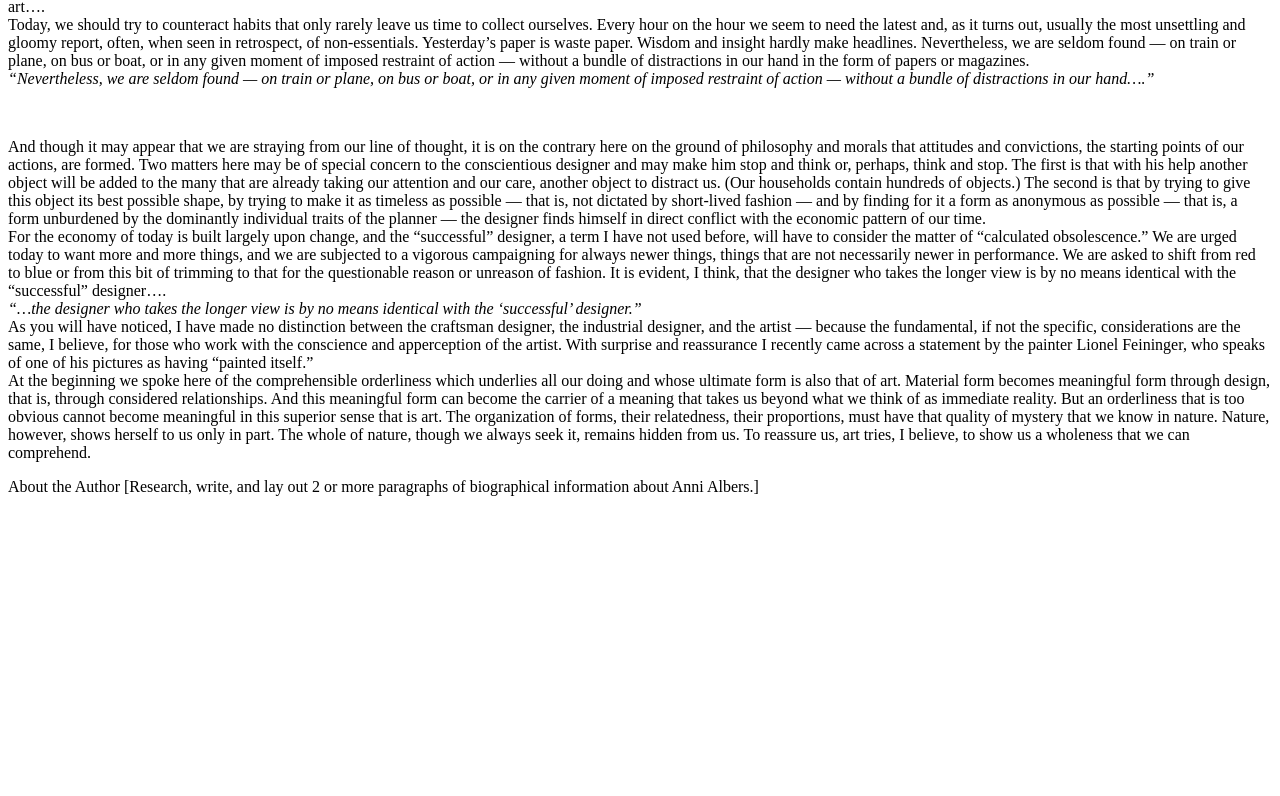
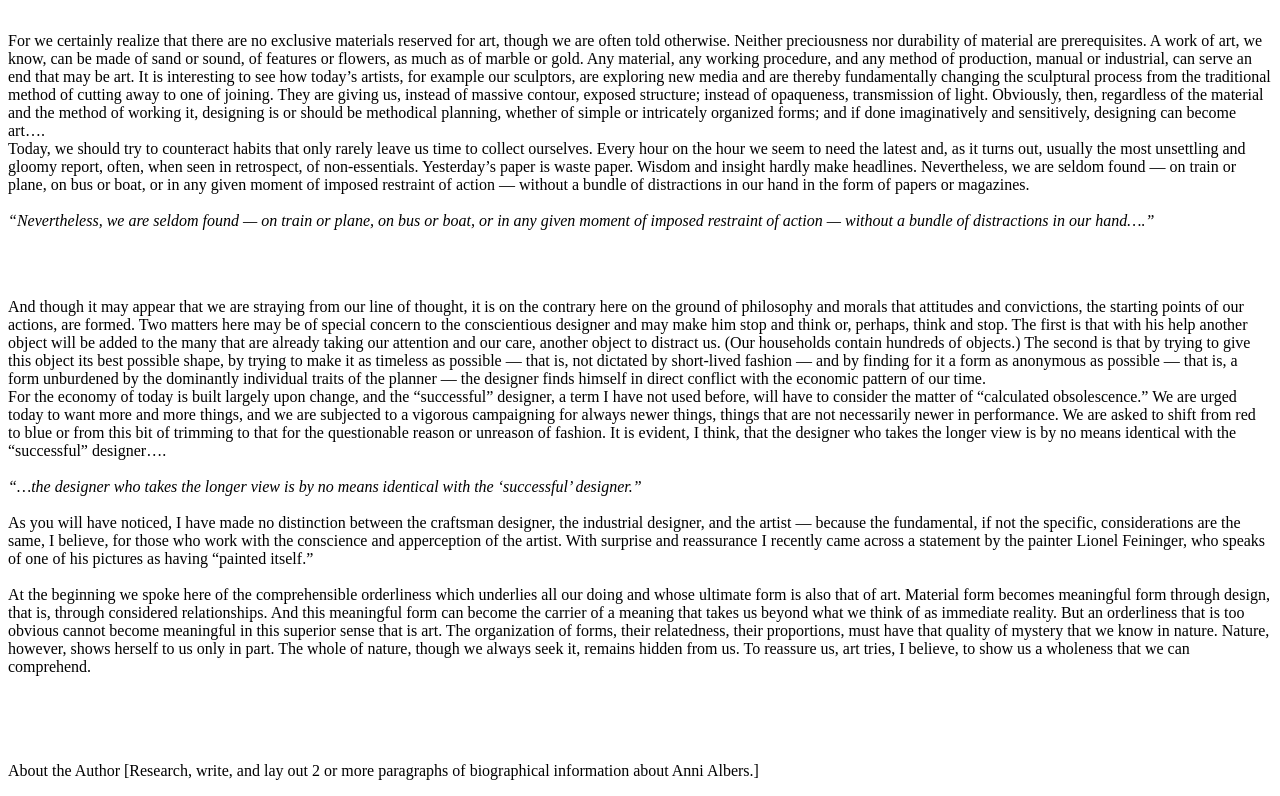
Before and after one commit to CybeleSagana/cybelesagana.github.io, a plain HTML site: page anni-albers/index2.html in a window 1280 px wide. Shown: the part 679-1475 px from the top of the page. Before the commit the page ends 1183 px from the top, so only its background shows below. Drawn offline with Linux system fonts and the light colour scheme; a script that the page names is missing.

Commit message:
edited br

```diff
--- a/anni-albers/index2.html
+++ b/anni-albers/index2.html
@@ -25,6 +25,8 @@
 <h1>Designing as Visual Organization</h1>
 <h2>Excerpts from Chapter 10 of the book On Weaving, by Anni Albers, 1965</h2>
 
+<br>
+<br>
 <p>It is safe, I suppose, to assume that today most if not all of us have had the experience of
 looking down from an airplane onto this earth. What we see is a free flow of forms intersected here
 and there by straight lines, rectangles, circles, and evenly drawn curves; that is, by shapes of great regularity.
@@ -36,10 +38,13 @@
 shape and substance, into a multiform body suitable for adoption into its own orbit of figuration. On the other hand, we see
 the waves controlled, where dams and dikes draw a rigid line between land and water.
 <br>
+<br>
 <em>“…when the matter of usefulness is involved, we plainly and without qualification use our characteristics:
 forms that, however far they may deviate in their final development, are intrinsically geometric.”</em>
 </p>
+
 <br>
+
 <p>
 To turn from “looking at” to action: we grow cabbages in straight rows and are not tempted by nature’s fanciful way of
 planting to scatter them freely about. We may argue that sometimes we follow her method and plant a bush here and another
@@ -52,6 +57,7 @@
 to the formulation of a law, the weaving of a fabric, or the painting of a picture — behind the endless list of things shaped is a
 work of clarification, of controlled formulation.
 <br>
+<br>
 By using the term “designing” for all these varied ways of pre-establishing form, we are, of course, doing some violence
 to the word. “Designing” usually means “giving shape to a useful object.” We do not speak of designing a picture or a concerto,
 but of designing a house, a city, a bowl, a fabric. But surely these can all be, like a painting or music, works of art.
@@ -60,9 +66,12 @@
 that we should try to attain. Culture, surely, is measured by art, which sets the standard of quality toward which broad production
 slowly moves or should move.
 
+<br>
+<br>
 <em>“Culture, surely, is measured by art, which sets the standard of quality
 toward which broad production slowly moves or should move.”</em>
 </p>
+<br>
 <br>
 <p>
 For we certainly realize that there are no exclusive materials reserved for art, though we are often told otherwise. Neither preciousness
@@ -77,11 +86,15 @@
 and, as it turns out, usually the most unsettling and gloomy report, often, when seen in retrospect, of non-essentials. Yesterday’s paper is
 waste paper. Wisdom and insight hardly make headlines. Nevertheless, we are seldom found — on train or plane, on bus or boat, or in any given
 moment of imposed restraint of action — without a bundle of distractions in our hand in the form of papers or magazines.
+
+<br>
 <br>
 <em>“Nevertheless, we are seldom found — on train or plane, on bus or boat, or in
 any given moment of imposed restraint of action — without a bundle of distractions in our hand….”</em>
 </p>
 <br>
+<br>
+
 <p>
 And though it may appear that we are straying from our line of thought, it is on the contrary here on the ground of philosophy and morals that
 attitudes and convictions, the starting points of our actions, are formed. Two matters here may be of special concern to the conscientious
@@ -93,12 +106,15 @@
 <br>
 For the economy of today is built largely upon change, and the “successful” designer, a term I have not used before, will have to consider the matter of “calculated obsolescence.” We are urged today to want more and more things, and we are subjected to a vigorous campaigning for always newer things, things that are not necessarily newer in performance. We are asked to shift from red to blue or from this bit of trimming to that for the questionable reason or unreason of fashion. It is evident, I think, that the designer who takes the longer view is by no means identical with the “successful” designer….
 <br>
+<br>
 <em>“…the designer who takes the longer view is by no means identical with the ‘successful’ designer.”</em>
+<br>
 <br>
 As you will have noticed, I have made no distinction between the craftsman designer, the industrial designer, and the artist — because the
 fundamental, if not the specific, considerations are the same, I believe, for those who work with the conscience and apperception of the artist.
 With surprise and reassurance I recently came across a statement by the painter Lionel Feininger, who speaks of one of his pictures as having “painted
 itself.”
+<br>
 <br>
 At the beginning we spoke here of the comprehensible orderliness which underlies all our doing and whose ultimate form is also that of art.
 Material form becomes meaningful form through design, that is, through considered relationships. And this meaningful form can become the carrier
@@ -107,10 +123,14 @@
   nature. Nature, however, shows herself to us only in part. The whole of nature, though we always seek it, remains hidden from us. To reassure us,
   art tries, I believe, to show us a wholeness that we can comprehend.
  </p>
-
+<br>
+<br>
+<br>
+<p>
 About the Author
 
 [Research, write, and lay out 2 or more paragraphs of biographical information about Anni Albers.]
+</p>
 
 </body>
 </html>
```
